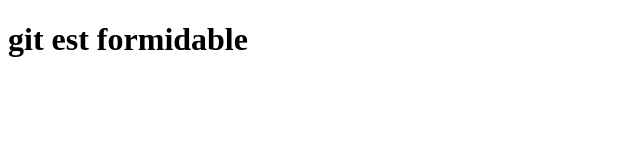
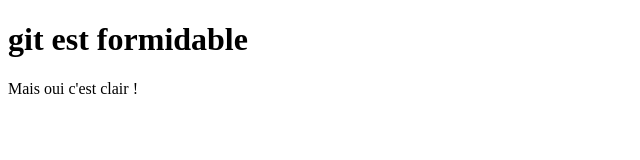
Before and after one commit to CastagneSenpai/Samba, a plain HTML site: page index.html in a window 1280 px wide. Shown: the whole page, without its empty margins (0-640 px from the left). Drawn offline with Linux system fonts and the light colour scheme.

Commit message:
Ajout de texte commitation

```diff
--- a/index.html
+++ b/index.html
@@ -6,5 +6,6 @@
   </head>
   <body>
     <h1>git est formidable</h1>
+	Mais oui c'est clair !
   </body>
 </html>
```
